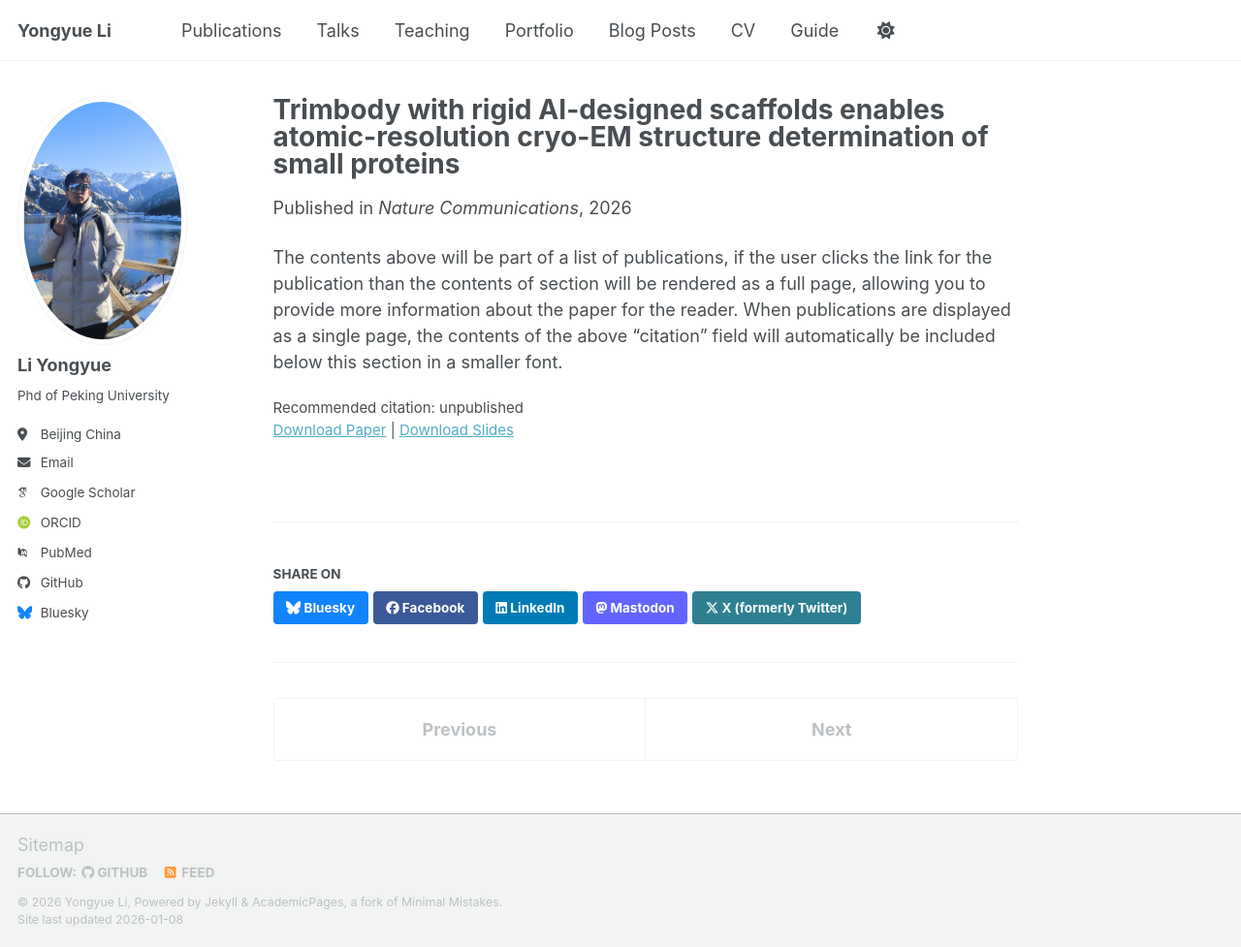
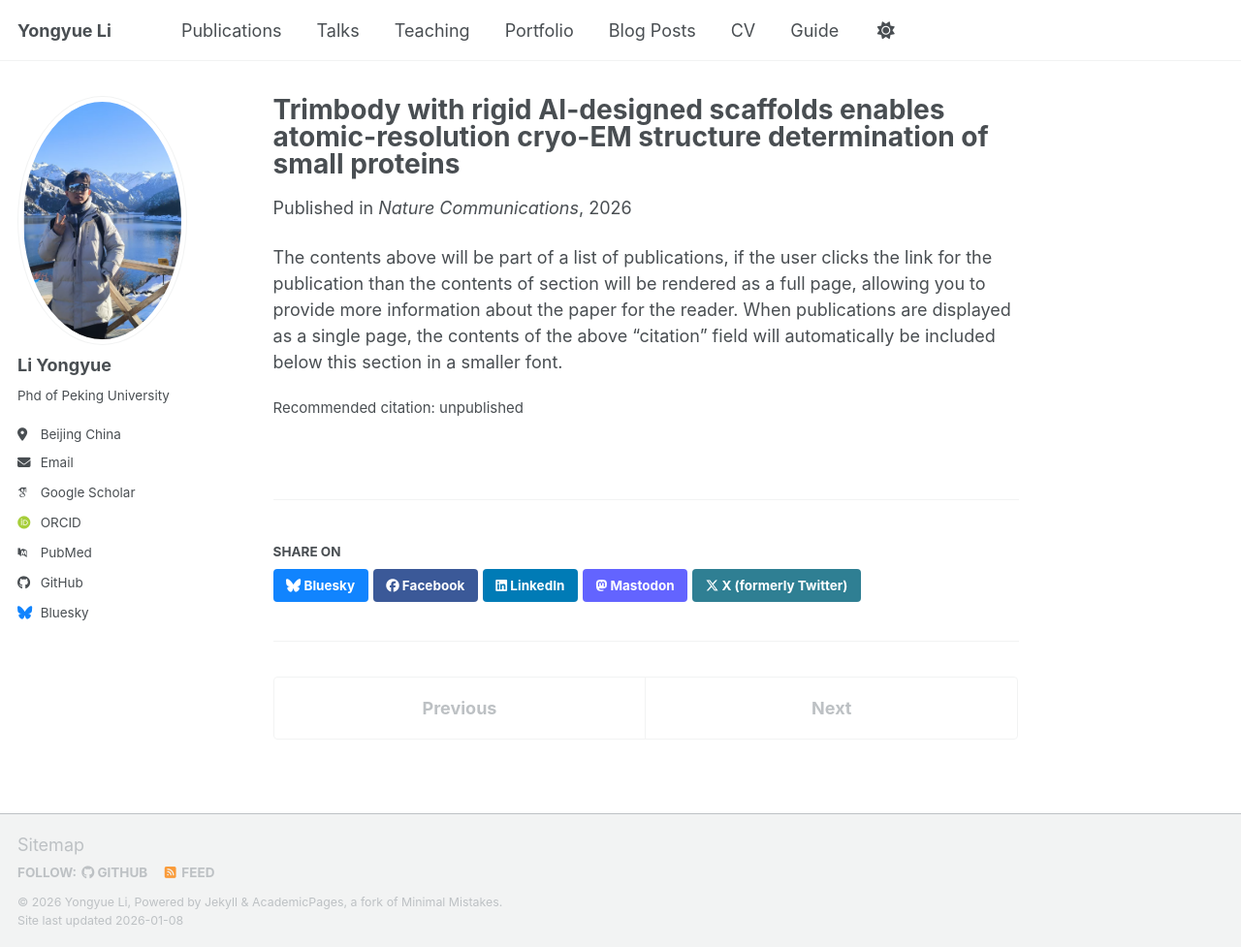
Before and after one commit to leeyongyue1019-spec/leeyongyue1019-spec.github.io, a Jekyll site: the page built from _publications/2010-10-01-paper-title-number-2.md, in a window 1280 px wide and 977 px high. Shown: the whole window at 97% size. Built offline with Jekyll 4.4.1, drawn with Linux system fonts in a browser that asks for light colours; some web fonts are replaced; a script bundle is joined from its source files by our own code; library files that are not in the unit come from our copies; part of the change alters nothing that is shown.

Commit message:
Update 2010-10-01-paper-title-number-2.md

```diff
--- a/_publications/2010-10-01-paper-title-number-2.md
+++ b/_publications/2010-10-01-paper-title-number-2.md
@@ -6,8 +6,7 @@ permalink: /publication/2010-10-01-paper-title-number-2
 excerpt: 'This article has been revised but has not yet been published.'
 date: 2026-12-19
 venue: 'Nature Communications'
-slidesurl: 'unpublish'
-paperurl: 'https://academicpages.github.io/files/paper2.pdf'
+
 citation: 'unpublished'
 ---
 
```
